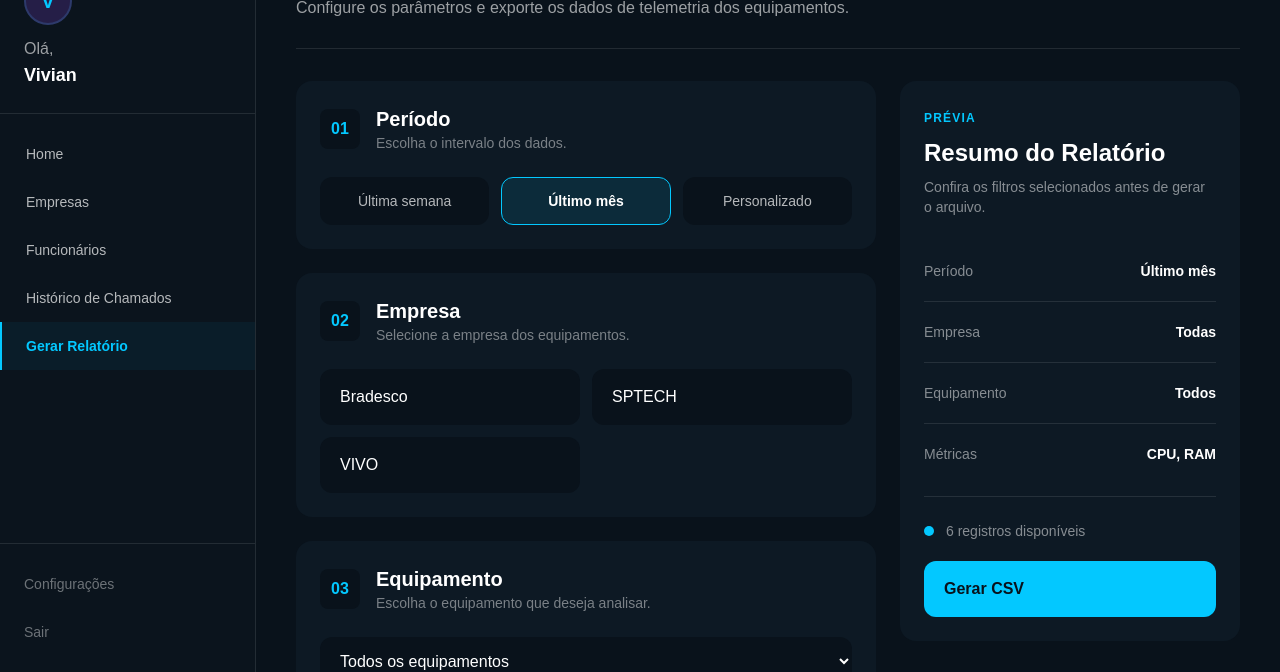
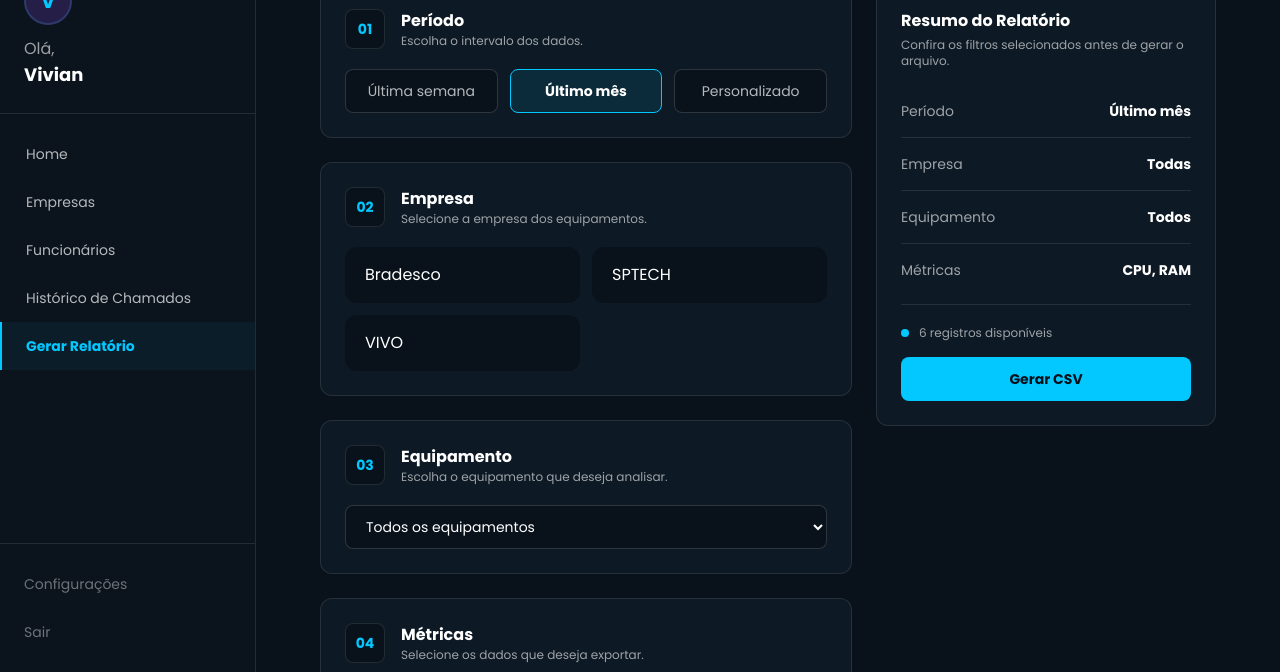
Before and after one commit to Grupo-9-Projeto/site-institucional, a website: page src/html/gerente/relatorio.html in a window 1280 px wide. Shown: the part 128-800 px from the top of the page. Drawn offline with Linux system fonts and the light colour scheme; a web font is replaced by a local one.

Commit message:
:sparkles: Feat: Padronizar a página de relatorio.

```diff
--- a/src/html/gerente/relatorio.html
+++ b/src/html/gerente/relatorio.html
@@ -5,13 +5,24 @@
     <meta charset="UTF-8">
     <meta name="viewport" content="width=device-width, initial-scale=1.0">
     <link rel="shortcut icon" href="../../assets/logos/Argos-logo_branco.png" type="image/png">
-    <title>Argos (gerente)- Gerar relátorios</title>
+    <title>Argos (Gerente) - Gerar Relatório</title>
 
     <link rel="stylesheet" href="../../output.css">
+    <link href="https://fonts.googleapis.com/css2?family=Poppins:wght@300;400;500;700&display=swap" rel="stylesheet">
     <script src="script.js" defer></script>
 </head>
 
 <body class="h-screen w-screen flex bg-main-blue text-white font-poppins overflow-hidden">
+
+    <button id="btn-hamburguer"
+        class="lg:hidden fixed top-4 left-4 z-50 p-2 bg-[#0D1924] text-white rounded-lg border border-gray-500 focus:outline-none">
+        <svg class="w-6 h-6" fill="none" stroke="currentColor" viewBox="0 0 24 24">
+            <path stroke-linecap="round" stroke-linejoin="round" stroke-width="2" d="M4 6h16M4 12h16M4 18h16"></path>
+        </svg>
+    </button>
+
+    <div id="sidebar-overlay" class="fixed inset-0 bg-black/50 z-30 hidden lg:hidden"></div>
+
     <aside id="sidebar"
         class="fixed inset-y-0 left-0 z-40 w-64 -translate-x-full transition-transform duration-300 bg-[#0B141D] border-r border-white/10 lg:translate-x-0 lg:static lg:w-1/5 shrink-0 h-screen flex flex-col justify-between overflow-hidden">
 
@@ -42,7 +53,7 @@
                     class="px-6 py-3.5 text-sm text-white/70 border-l-2 border-transparent hover:text-white hover:bg-white/5 transition-element">Histórico
                     de Chamados</a>
                 <a href="./relatorio.html"
-                    class="px-6 py-3.5 text-sm font-bold text-light-blue border-l-2 border-light-blue bg-light-blue/5">Gerar
+                    class="px-6 py-3.5 text-sm font-bold text-light-blue border-l-2 border-light-blue bg-light-blue/5 transition-element">Gerar
                     Relatório</a>
             </nav>
         </div>
@@ -55,295 +66,167 @@
 
     </aside>
 
+    <main class="flex-1 h-full overflow-y-auto p-4 pt-16 md:p-8 md:pt-8">
+        <div class="max-w-4xl mx-auto w-full">
 
-    <main class="w-4/5 h-full overflow-y-auto">
-
-        <div class="p-5 sm:p-7 lg:p-10">
-
-            <section class="mb-8 border-b border-white/10 pb-7">
-
-                <span class="text-sm font-semibold tracking-widest text-[#03C8FF]">
-                    ARGOS
-                </span>
-
-                <h1 class="mt-2 text-3xl font-bold sm:text-4xl">
-                    Gerar Relatório
-                </h1>
-
-                <p class="mt-3 text-white/60">
-                    Configure os parâmetros e exporte os dados de telemetria dos equipamentos.
-                </p>
-
-            </section>
-
+            <header class="flex flex-col justify-between gap-4 md:flex-row md:items-center mb-6">
+                <div>
+                    <h1 class="text-white text-2xl font-semibold">Gerar Relatório</h1>
+                    <p class="text-white/60 text-sm mt-1">Configure os parâmetros e exporte os dados de telemetria dos equipamentos.</p>
+                </div>
+            </header>
 
             <div class="grid gap-6 xl:grid-cols-[1fr_340px]">
 
                 <div class="flex flex-col gap-6">
 
-                    <!-- PERÍODO -->
-                    <section class="rounded-2xl bg-[#0D1924] p-6">
-
-                        <div class="mb-6 flex items-center gap-4">
-
-                            <span class="flex h-10 w-10 items-center justify-center rounded-lg bg-[#09121B] font-bold text-[#03C8FF]">
+                    <section class="rounded-xl border border-white/10 bg-[#0D1924] p-6">
+                        <div class="mb-5 flex items-center gap-4">
+                            <span class="flex h-10 w-10 items-center justify-center rounded-lg bg-main-blue font-bold text-light-blue border border-white/10 text-sm">
                                 01
                             </span>
-
                             <div>
-                                <h2 class="text-xl font-semibold">
-                                    Período
-                                </h2>
-
-                                <p class="text-sm text-white/45">
-                                    Escolha o intervalo dos dados.
-                                </p>
+                                <h2 class="text-base font-bold">Período</h2>
+                                <p class="text-xs text-white/60">Escolha o intervalo dos dados.</p>
                             </div>
-
                         </div>
 
                         <div id="abas" class="grid gap-3 sm:grid-cols-3">
-
-                            <button
-                                type="button"
-                                data-valor="Última semana"
-                                class="period-button min-h-12 rounded-xl bg-[#09121B] px-4 text-sm text-white/70 hover:text-white"
-                            >
+                            <button type="button" data-valor="Última semana"
+                                class="period-button min-h-11 rounded-lg bg-main-blue border border-white/15 px-4 text-sm text-white/70 hover:text-white cursor-pointer transition-element">
                                 Última semana
                             </button>
-
-                            <button
-                                type="button"
-                                data-valor="Último mês"
-                                class="period-button selected min-h-12 rounded-xl border border-[#03C8FF] bg-[#03C8FF]/10 px-4 text-sm font-semibold"
-                            >
+                            <button type="button" data-valor="Último mês"
+                                class="period-button selected min-h-11 rounded-lg border border-light-blue bg-light-blue/10 px-4 text-sm font-semibold cursor-pointer transition-element">
                                 Último mês
                             </button>
-
-                            <button
-                                type="button"
-                                data-valor="Período personalizado"
-                                class="period-button min-h-12 rounded-xl bg-[#09121B] px-4 text-sm text-white/70 hover:text-white"
-                            >
+                            <button type="button" data-valor="Período personalizado"
+                                class="period-button min-h-11 rounded-lg bg-main-blue border border-white/15 px-4 text-sm text-white/70 hover:text-white cursor-pointer transition-element">
                                 Personalizado
                             </button>
-
                         </div>
 
-                        <div
-                            id="datas"
-                            class="mt-5 hidden grid-cols-1 gap-4 md:grid-cols-2"
-                        >
+                        <div id="datas" class="mt-4 hidden grid-cols-1 gap-4 md:grid-cols-2">
+                            <label class="flex flex-col gap-2">
+                                <span class="text-xs font-bold text-white/60">Data inicial</span>
+                                <input type="date" id="dataInicial"
+                                    class="min-h-11 rounded-lg border border-white/15 bg-main-blue px-4 text-sm outline-none focus:border-light-blue scheme-dark">
+                            </label>
+                            <label class="flex flex-col gap-2">
+                                <span class="text-xs font-bold text-white/60">Data final</span>
+                                <input type="date" id="dataFinal"
+                                    class="min-h-11 rounded-lg border border-white/15 bg-main-blue px-4 text-sm outline-none focus:border-light-blue scheme-dark">
+                            </label>
+                        </div>
+                    </section>
 
-                            <label class="flex flex-col gap-2">
-
-                                <span class="text-sm text-white/70">
-                                    Data inicial
-                                </span>
-
-                                <input
-                                    type="date"
-                                    id="dataInicial"
-                                    class="min-h-12 rounded-xl bg-[#09121B] px-4 outline-none focus:border-[#03C8FF]"
-                                >
-
-                            </label>
-
-                            <label class="flex flex-col gap-2">
-
-                                <span class="text-sm text-white/70">
-                                    Data final
-                                </span>
-
-                                <input
-                                    type="date"
-                                    id="dataFinal"
-                                    class="min-h-12 rounded-xl bg-[#09121B] px-4 outline-none focus:border-[#03C8FF]"
-                                >
-
-                            </label>
-
+                    <section class="rounded-xl border border-white/10 bg-[#0D1924] p-6">
+                        <div class="mb-5 flex items-center gap-4">
+                            <span class="flex h-10 w-10 items-center justify-center rounded-lg bg-main-blue font-bold text-light-blue border border-white/10 text-sm">
+                                02
+                            </span>
+                            <div>
+                                <h2 class="text-base font-bold">Empresa</h2>
+                                <p class="text-xs text-white/60">Selecione a empresa dos equipamentos.</p>
+                            </div>
                         </div>
 
+                        <div id="empresasContainer" class="grid gap-3 sm:grid-cols-2"></div>
                     </section>
 
-
-                    <section class="rounded-2xl bg-[#0D1924] p-6">
-
-                        <div class="mb-6 flex items-center gap-4">
-
-                            <span class="flex h-10 w-10 items-center justify-center rounded-lg bg-[#09121B] font-bold text-[#03C8FF]">
-                                02
+                    <section class="rounded-xl border border-white/10 bg-[#0D1924] p-6">
+                        <div class="mb-5 flex items-center gap-4">
+                            <span class="flex h-10 w-10 items-center justify-center rounded-lg bg-main-blue font-bold text-light-blue border border-white/10 text-sm">
+                                03
                             </span>
-
                             <div>
-                                <h2 class="text-xl font-semibold">
-                                    Empresa
-                                </h2>
-
-                                <p class="text-sm text-white/45">
-                                    Selecione a empresa dos equipamentos.
-                                </p>
+                                <h2 class="text-base font-bold">Equipamento</h2>
+                                <p class="text-xs text-white/60">Escolha o equipamento que deseja analisar.</p>
                             </div>
-
                         </div>
 
-                        <div
-                            id="empresasContainer"
-                            class="grid gap-3 sm:grid-cols-2"
-                        ></div>
-
+                        <select id="equipamento"
+                            class="min-h-11 w-full rounded-lg border border-white/15 bg-main-blue px-4 text-sm outline-none focus:border-light-blue cursor-pointer scheme-dark">
+                        </select>
                     </section>
 
-
-                    <section class="rounded-2xl bg-[#0D1924] p-6">
-
-                        <div class="mb-6 flex items-center gap-4">
-
-                            <span class="flex h-10 w-10 items-center justify-center rounded-lg bg-[#09121B] font-bold text-[#03C8FF]">
-                                03
-                            </span>
-
-                            <div>
-                                <h2 class="text-xl font-semibold">
-                                    Equipamento
-                                </h2>
-
-                                <p class="text-sm text-white/45">
-                                    Escolha o equipamento que deseja analisar.
-                                </p>
-                            </div>
-
-                        </div>
-
-                        <select
-                            id="equipamento"
-                            class="min-h-12 w-full rounded-xl bg-[#09121B] px-4 outline-none focus:border-[#03C8FF]"
-                        ></select>
-
-                    </section>
-
-
-                    <section class="rounded-2xl bg-[#0D1924] p-6">
-
-                        <div class="mb-6 flex items-center gap-4">
-
-                            <span class="flex h-10 w-10 items-center justify-center rounded-lg bg-[#09121B] font-bold text-[#03C8FF]">
+                    <section class="rounded-xl border border-white/10 bg-[#0D1924] p-6">
+                        <div class="mb-5 flex items-center gap-4">
+                            <span class="flex h-10 w-10 items-center justify-center rounded-lg bg-main-blue font-bold text-light-blue border border-white/10 text-sm">
                                 04
                             </span>
-
                             <div>
-                                <h2 class="text-xl font-semibold">
-                                    Métricas
-                                </h2>
-
-                                <p class="text-sm text-white/45">
-                                    Selecione os dados que deseja exportar.
-                                </p>
+                                <h2 class="text-base font-bold">Métricas</h2>
+                                <p class="text-xs text-white/60">Selecione os dados que deseja exportar.</p>
                             </div>
-
                         </div>
 
                         <div class="grid gap-3 sm:grid-cols-2">
-
-                            <label class="metric-option flex min-h-14 cursor-pointer items-center gap-4 rounded-xl bg-[#09121B] px-5">
-                                <input type="checkbox" value="CPU" checked class="h-5 w-5 accent-[#03C8FF]">
+                            <label class="metric-option flex min-h-12 cursor-pointer items-center gap-3 rounded-lg border border-white/15 bg-main-blue px-4 text-sm hover:border-white/30 transition-element">
+                                <input type="checkbox" value="CPU" checked class="h-4 w-4 accent-light-blue">
                                 <span>CPU</span>
                             </label>
-
-                            <label class="metric-option flex min-h-14 cursor-pointer items-center gap-4 rounded-xl bg-[#09121B] px-5">
-                                <input type="checkbox" value="RAM" checked class="h-5 w-5 accent-[#03C8FF]">
+                            <label class="metric-option flex min-h-12 cursor-pointer items-center gap-3 rounded-lg border border-white/15 bg-main-blue px-4 text-sm hover:border-white/30 transition-element">
+                                <input type="checkbox" value="RAM" checked class="h-4 w-4 accent-light-blue">
                                 <span>RAM</span>
                             </label>
-
-                            <label class="metric-option flex min-h-14 cursor-pointer items-center gap-4 rounded-xl bg-[#09121B] px-5">
-                                <input type="checkbox" value="Disco" class="h-5 w-5 accent-[#03C8FF]">
+                            <label class="metric-option flex min-h-12 cursor-pointer items-center gap-3 rounded-lg border border-white/15 bg-main-blue px-4 text-sm hover:border-white/30 transition-element">
+                                <input type="checkbox" value="Disco" class="h-4 w-4 accent-light-blue">
                                 <span>Disco</span>
                             </label>
-
-                            <label class="metric-option flex min-h-14 cursor-pointer items-center gap-4 rounded-xl bg-[#09121B] px-5">
-                                <input type="checkbox" value="Rede" class="h-5 w-5 accent-[#03C8FF]">
+                            <label class="metric-option flex min-h-12 cursor-pointer items-center gap-3 rounded-lg border border-white/15 bg-main-blue px-4 text-sm hover:border-white/30 transition-element">
+                                <input type="checkbox" value="Rede" class="h-4 w-4 accent-light-blue">
                                 <span>Rede</span>
                             </label>
-
                         </div>
-
                     </section>
 
                 </div>
 
-                <aside class="h-fit rounded-2xl bg-[#0D1924] p-6 xl:sticky xl:top-8">
-
-                    <span class="text-xs font-semibold tracking-widest text-[#03C8FF]">
-                        PRÉVIA
-                    </span>
-
-                    <h2 class="mt-2 text-2xl font-bold">
+                <aside class="h-fit rounded-xl border border-white/10 bg-[#0D1924] p-6 xl:sticky xl:top-8">
+                    <h2 class="text-base font-bold">
                         Resumo do Relatório
                     </h2>
-
-                    <p class="mt-2 text-sm text-white/50">
+                    <p class="mt-1 text-xs text-white/60">
                         Confira os filtros selecionados antes de gerar o arquivo.
                     </p>
 
-                    <div class="mt-6">
-
-                        <div class="flex justify-between gap-4 border-b border-white/10 py-5">
-                            <span class="text-sm text-white/50">Período</span>
-                            <strong id="resPeriodo" class="text-right text-sm">
-                                Último mês
-                            </strong>
+                    <div class="mt-4">
+                        <div class="flex justify-between gap-4 border-b border-white/10 py-4 text-sm">
+                            <span class="text-white/60">Período</span>
+                            <strong id="resPeriodo" class="text-right">Último mês</strong>
                         </div>
-
-                        <div class="flex justify-between gap-4 border-b border-white/10 py-5">
-                            <span class="text-sm text-white/50">Empresa</span>
-                            <strong id="resEmpresa" class="text-right text-sm"></strong>
+                        <div class="flex justify-between gap-4 border-b border-white/10 py-4 text-sm">
+                            <span class="text-white/60">Empresa</span>
+                            <strong id="resEmpresa" class="text-right"></strong>
                         </div>
-
-                        <div class="flex justify-between gap-4 border-b border-white/10 py-5">
-                            <span class="text-sm text-white/50">Equipamento</span>
-                            <strong id="resEquip" class="text-right text-sm"></strong>
+                        <div class="flex justify-between gap-4 border-b border-white/10 py-4 text-sm">
+                            <span class="text-white/60">Equipamento</span>
+                            <strong id="resEquip" class="text-right"></strong>
                         </div>
-
-                        <div class="flex justify-between gap-4 py-5">
-                            <span class="text-sm text-white/50">Métricas</span>
-                            <strong id="resMetricas" class="text-right text-sm"></strong>
+                        <div class="flex justify-between gap-4 py-4 text-sm">
+                            <span class="text-white/60">Métricas</span>
+                            <strong id="resMetricas" class="text-right"></strong>
                         </div>
-
                     </div>
 
-                    <div class="mt-3 border-t border-white/10 pt-6">
-
-                        <div class="mb-5 flex items-center gap-3 text-sm text-white/50">
-
-                            <span class="h-2.5 w-2.5 rounded-full bg-[#03C8FF]"></span>
-
-                            <span id="quantidadeRegistros">
-                                0 registros disponíveis
-                            </span>
-
+                    <div class="mt-2 border-t border-white/10 pt-5">
+                        <div class="mb-4 flex items-center gap-2.5 text-xs text-white/60">
+                            <span class="h-2 w-2 rounded-full bg-light-blue"></span>
+                            <span id="quantidadeRegistros">0 registros disponíveis</span>
                         </div>
-
-                        <button
-                            type="button"
-                            id="btnCsv"
-                            class="flex min-h-14 w-full items-center justify-between rounded-xl bg-[#03C8FF] px-5 font-bold text-[#09121B] hover:brightness-105"
-                        >
+                        <button type="button" id="btnCsv"
+                            class="flex min-h-11 w-full items-center justify-center rounded-lg bg-light-blue font-bold text-main-blue text-sm hover:brightness-110 cursor-pointer transition-element">
                             <span>Gerar CSV</span>
                         </button>
-
                     </div>
-
                 </aside>
 
             </div>
 
         </div>
-
     </main>
 
+</body>
 
-    <script src="/src/html/gerente/script.js"></script>
-
-</body>
 </html>
```
Also changed, not shown: src/output.css.
